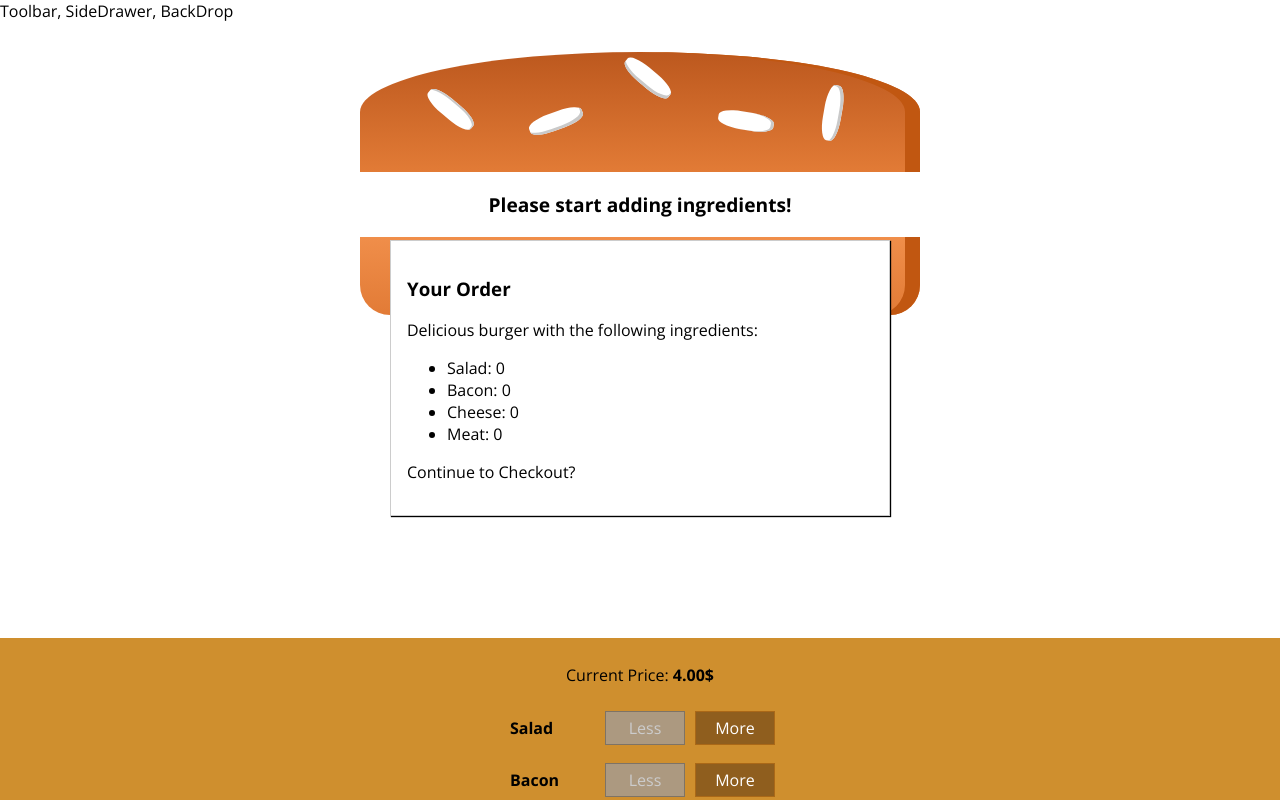
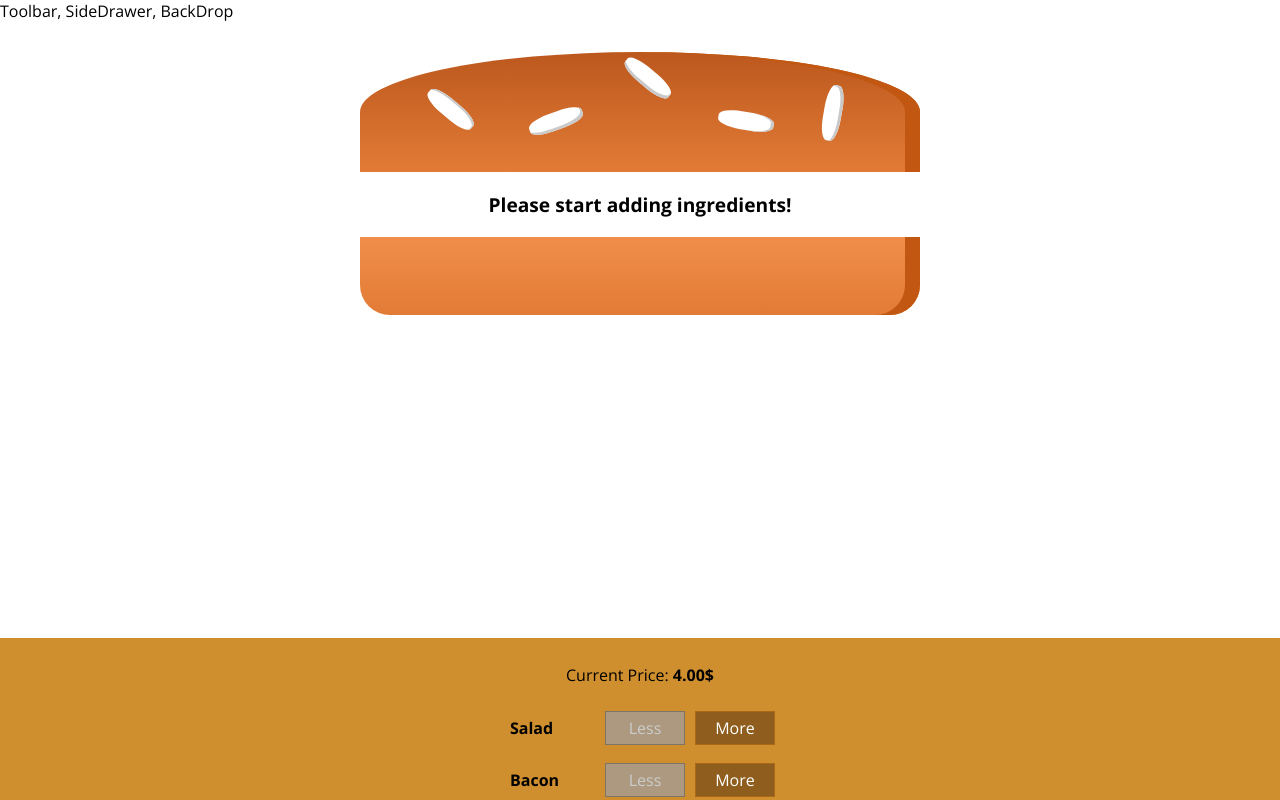
Before and after one commit to wisentr/BurgerBuilder, a React (Create React App) app: page / in a window 1280 px wide. Shown: the top 800 px of the page. Built offline with nearby package versions, Linux system fonts and the light colour scheme.

Commit message:
Show&Hide the Modal /w animation

```diff
--- a/src/components/Burger/BuildControls/BuildControls.js
+++ b/src/components/Burger/BuildControls/BuildControls.js
@@ -22,7 +22,8 @@
         ))}
         <button
             className={classes.OrderButton}
-            disabled={!props.purchaseable}>ORDER NOW</button>
+            disabled={!props.purchaseable}
+            onClick={props.ordered}>ORDER NOW</button>
     </div>
 );
 
--- a/src/components/UI/Modal/Modal.js
+++ b/src/components/UI/Modal/Modal.js
@@ -2,7 +2,9 @@
 import classes from './Modal.module.css';
 
  const modal = (props) => (
-     <div className={classes.Modal}>
+     <div className={classes.Modal}
+            style={{transform: props.show ? 'translateY(0)' : 'translateY(-100vh)',
+            opacity: props.show ? '1' : '0'}}>
          {props.children}
      </div>
  );
--- a/src/containers/BurgerBuilder/BurgerBuilder.js
+++ b/src/containers/BurgerBuilder/BurgerBuilder.js
@@ -21,7 +21,8 @@
             meat: 0
         },
         totalPrice: 4,
-        purchaseable: false
+        purchaseable: false,
+        purchaseMode: false
     }
 
     updatePurchaseState(ingredients) {
@@ -69,6 +70,10 @@
         });
         this.updatePurchaseState(updatedIngredients);
     }
+
+    purchaseModeHandler = () => {
+        this.setState({purchaseMode: true});
+    }
     render(){
         /*update the copied object, and store boolean instead of numbers, to basically
         evaluate if the button should be disabled or not. */
@@ -78,7 +83,7 @@
         }
         return(
             <Aux>
-                <Modal>
+                <Modal show={this.state.purchaseMode}>
                     <OrderSummary ingredients={this.state.ingredients}/>
                 </Modal>
                 <Burger ingredients={this.state.ingredients}/>
@@ -87,6 +92,7 @@
                     ingredientRemoved={this.removeIngredientHandler}
                     disabled={disabledInfo}
                     purchaseable={this.state.purchaseable}
+                    ordered={this.purchaseModeHandler}
                     price={this.state.totalPrice}/>
             </Aux>
         );
```
